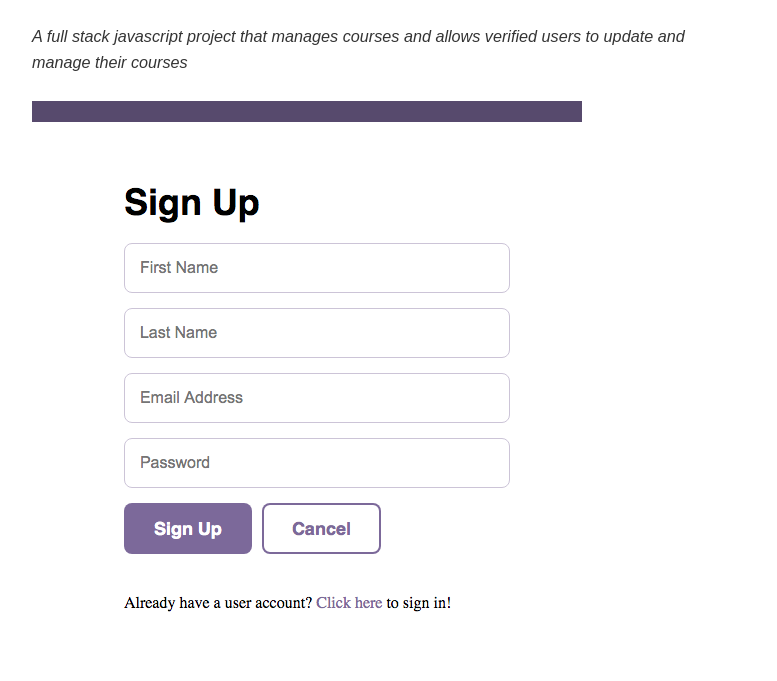
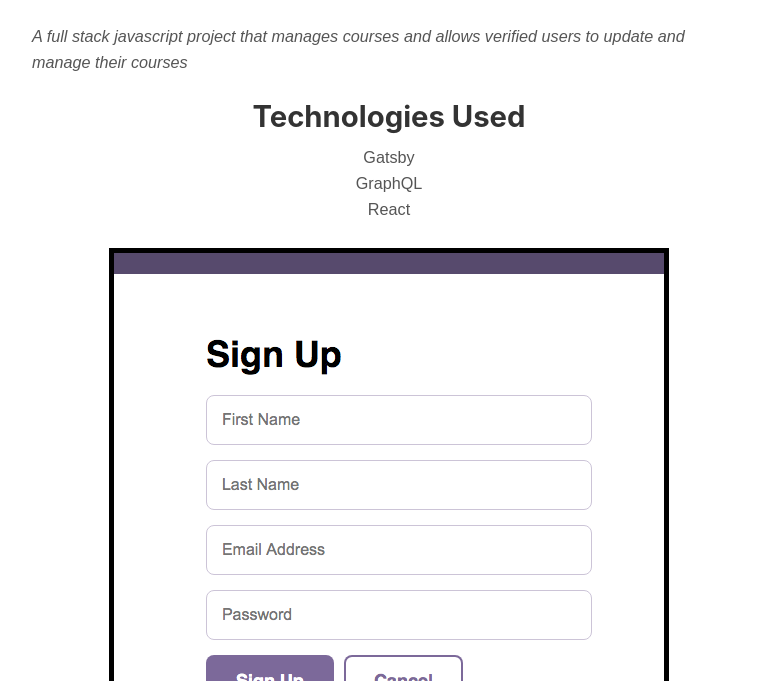
Before and after one commit to SteelMasterJ/joeysteel2020portfolio, a Gatsby site: page /projects/fullstackapp in a window 1280 px wide. Shown: the part 393-1074 px from the top of the page, without its empty margins (251-1028 px from the left). Built offline with nearby package versions, Linux system fonts and the light colour scheme; Gatsby itself is replaced by a stand-in of ours.

Commit message:
Setting up projects styling

```diff
--- a/src/projects/fullstackapp.md
+++ b/src/projects/fullstackapp.md
@@ -2,6 +2,12 @@
 title: "Full Stack Course Application"
 subtitle: "A full stack javascript project that manages courses and allows verified users to update and manage their courses"
 ---
+
+## Technologies Used
+
+1. Gatsby
+2. GraphQL
+3. React
 
 ![Full Stack App](../images/FullStack550-550.png)
 
@@ -12,9 +18,3 @@ subtitle: "A full stack javascript project that manages courses and allows verif
 ![Full Stack App 4](../images/FullStack4Layout1200-550.png)
 
 ![Full Stack App 5](../images/FullStack5Layout1200-550.png)
-
-## Technologies Used
-
-1. Gatsby
-2. GraphQL
-3. React
--- a/src/styles/index.scss
+++ b/src/styles/index.scss
@@ -704,3 +704,30 @@ html {
   .link-style:hover {
     color: purple;
   }
+
+  .project-body img {
+    border: 5px solid black;
+  }
+
+  .project-body ol {
+    list-style-type: none;
+    margin-top: 0;
+    margin-left: 0;
+    padding: 0;
+  }
+
+  .project-body li {
+    margin-top: 0;
+    margin-bottom: 0;
+    padding: 0;
+    color: #555;
+    font-size: .9rem;
+  }
+
+  .project-body h2 {
+    margin-bottom: .6rem;
+  }
+
+  .project-body {
+    text-align: center;
+  }
--- a/src/templates/blog.js
+++ b/src/templates/blog.js
@@ -20,8 +20,8 @@ const Blog = (props) => {
     return (
         <Layout>
             <h1>{props.data.markdownRemark.frontmatter.title}</h1>
-            <p style={{fontStyle: "italic"}}>{props.data.markdownRemark.frontmatter.subtitle}</p>
-            <div dangerouslySetInnerHTML={{__html: props.data.markdownRemark.html}}></div>
+            <p style={{fontStyle: "italic", color: "#555"}}>{props.data.markdownRemark.frontmatter.subtitle}</p>
+            <div dangerouslySetInnerHTML={{__html: props.data.markdownRemark.html}} className="project-body"></div>
         </Layout>
     )
 }
```
Also changed, not shown: public/page-data/projects/fullstackapp/page-data.json (+1 -1 lines).
